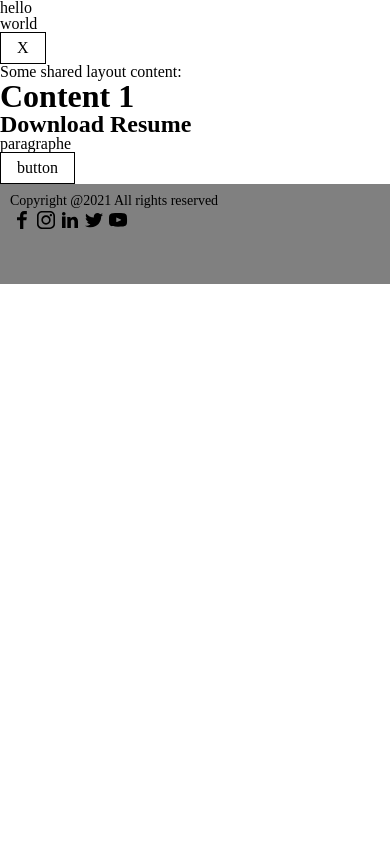
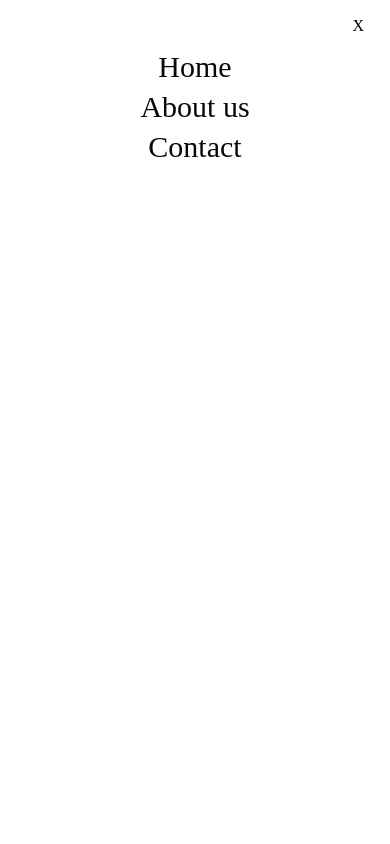
Before and after one commit to CedricNtwari/Bamboo-bikes-app, a Nuxt app: page / in a window 390 px wide. Both pictures are taken after a click on the element 352 px from the left and 33 px from the top of the page. Shown: the top 844 px of the page. Built offline with nearby package versions, Linux system fonts and the light colour scheme.

Commit message:
style mobile menu navigation

```diff
--- a/components/MobileMenu.vue
+++ b/components/MobileMenu.vue
@@ -1,18 +1,12 @@
 <template>
-  <div>
-    <div class="absolute w-full flex bg-blue-100 z-40 inset-0 p-10">
-      <div class="overflow-y-auto">
-        <div>hello</div>
-        <div>world</div>
-      </div>
-      <div class="absolute top-0 right-0 pt-6 pr-10">
-        <button
-          @click="closeMobileMenu"
-          class="ml-1 flex items-center justify-center h-10 w-10 rounded-full hover:text-gray-700"
-        >
-          X
-        </button>
-      </div>
+  <div class="menu">
+    <div class="menu__top">
+      <button class="menu__button" @click="closeMobileMenu">X</button>
+    </div>
+    <div class="menu__center">
+      <a class="menu__link" href="/"><span class="menu__text">Home</span></a>
+      <a class="menu__link" href="/about"><span class="menu__text">About us</span></a>
+      <a class="menu__link" href="/contact"><span class="menu__text">Contact</span></a>
     </div>
   </div>
 </template>
@@ -28,3 +22,42 @@ export default {
   },
 }
 </script>
+
+<style lang="scss">
+.menu {
+  height: 100vh;
+
+  &__top {
+    padding: rem(10);
+    text-align: end;
+  }
+
+  &__button {
+    border: none;
+
+    &:hover {
+      background-color: $color-backbround;
+      color: $color-primary-text;
+    }
+  }
+
+  &__center {
+    @include font-roboto-medium;
+
+    display: flex;
+    flex-direction: column;
+    text-align: center;
+    flex: 50%;
+    font-size: rem(30);
+  }
+
+  &__link {
+    color: $color-black;
+    padding-bottom: rem(10);
+  }
+
+  &__text {
+    @include underline-on-hover;
+  }
+}
+</style>
--- a/layouts/default.vue
+++ b/layouts/default.vue
@@ -1,5 +1,5 @@
 <template>
-  <div id="app">
+  <div class="app">
     <transition
       enter-active-class="transition-opacity ease-linear duration-300"
       enter-class="opacity-0"
@@ -26,7 +26,6 @@ export default {
     NavBar,
     Footer,
   },
-  // layout: 'default',
 
   data() {
     return {
```
